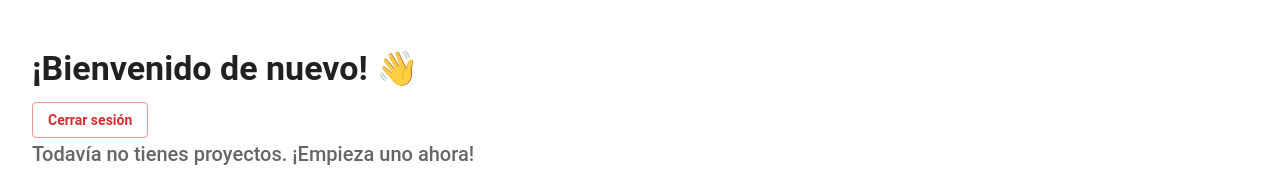
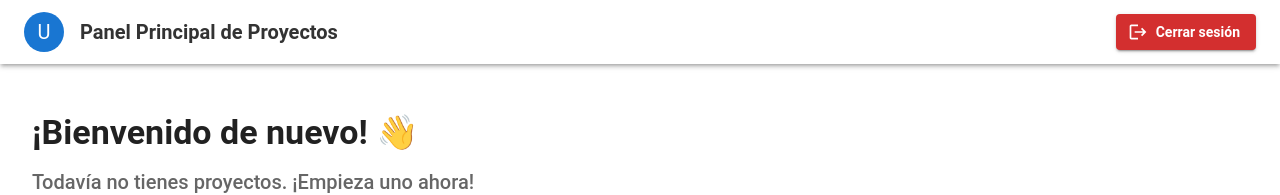
Before and after one commit to Rubo0000/tfg-rubo, a React (Vite) app in the folder frontend/: page /dashboard in a window 1280 px wide. Shown: the top 195 px of the page. Built offline with nearby package versions, Linux system fonts and the light colour scheme; no server answers.

Commit message:
Mejoras de navegacion entre paginas

```diff
--- /dev/null
+++ b/frontend/src/components/AppHeader.jsx
@@ -0,0 +1,69 @@
+import { AppBar, Toolbar, Typography, Button, IconButton, Box, Avatar, Snackbar, Alert } from "@mui/material";
+import { Dashboard, Logout } from "@mui/icons-material";
+import { useLocation, useNavigate } from "react-router-dom";
+import { logoutUser } from "../services/api";
+import { useState } from "react";
+function AppHeader() {
+    const location = useLocation();
+    const navigate = useNavigate();
+    const [logoutMsgOpen, setLogoutMsgOpen] = useState(false);
+    const userName = localStorage.getItem("userName") || "Usuario";
+
+    const handleLogout = async () => {
+        await logoutUser();
+        setLogoutMsgOpen(true);
+        setTimeout(() => navigate("/login"), 1500);
+    };
+
+
+    const isDashboard = location.pathname === "/dashboard";
+
+    return (
+        <AppBar position="static" elevation={3} sx={{ backgroundColor: "#ffffff", color: "#333" }}>
+            <Toolbar sx={{ display: "flex", justifyContent: "space-between" }}>
+                <Box sx={{ display: "flex", alignItems: "center", gap: 2 }}>
+                    <Avatar sx={{ bgcolor: "#1976d2" }}>{userName[0]}</Avatar>
+                    <Typography variant="h6" component="div" fontWeight="bold">
+                        {isDashboard ? "Panel Principal de Proyectos" : "Detalles del Proyecto"}
+                    </Typography>
+                </Box>
+                <Box sx={{ display: "flex", alignItems: "center", gap: 2 }}>
+                    {!isDashboard && (
+                        <Button
+                            startIcon={<Dashboard />}
+                            variant="outlined"
+                            color="primary"
+                            onClick={() => navigate("/dashboard")}
+                            sx={{ textTransform: "none", fontWeight: "bold" }}
+                        >
+                            Volver al dashboard
+                        </Button>
+                    )}
+                    <Button
+                        startIcon={<Logout />}
+                        variant="contained"
+                        color="error"
+                        onClick={handleLogout}
+                        sx={{ textTransform: "none", fontWeight: "bold" }}
+                    >
+                        Cerrar sesión
+                    </Button>
+                </Box>
+            </Toolbar>
+            <Snackbar
+                open={logoutMsgOpen}
+                autoHideDuration={1500}
+                onClose={() => setLogoutMsgOpen(false)}
+                anchorOrigin={{ vertical: "top", horizontal: "center" }}
+            >
+                <Alert severity="success" sx={{ width: "100%" }}>
+                    ¡Sesión cerrada exitosamente!
+                </Alert>
+            </Snackbar>
+
+        </AppBar>
+
+    );
+}
+
+export default AppHeader;
--- a/frontend/src/components/ProjectDashboard.jsx
+++ b/frontend/src/components/ProjectDashboard.jsx
@@ -16,6 +16,7 @@ import CreateTaskModal from "../components/CreateTaskModal";
 import TaskFilters from "../components/TaskFilters";
 import TaskList from "../components/TaskList";
 import ProjectMembers from "../components/ProjectMembers";
+import AppHeader from "../components/AppHeader";
 
 function ProjectDashboard() {
     const { projectId } = useParams();
@@ -118,6 +119,8 @@ function ProjectDashboard() {
     }
 
     return (
+        <>
+            <AppHeader />
             <Box sx={{ px: 4, py: 6 }}>
                 <ProjectDetailsHeader name={project.name} description={project.description} />
 
@@ -201,7 +204,25 @@ function ProjectDashboard() {
                         name: user.name
                     }))}
                 />
+                <Button
+                    variant="outlined"
+                    color="secondary"
+                    onClick={() => window.history.back()}
+                    sx={{
+                        mb: 2,
+                        textTransform: "none",
+                        fontWeight: "bold",
+                        borderRadius: 2,
+                        boxShadow: "0px 2px 8px rgba(0, 0, 0, 0.1)",
+                    }}
+                >
+                    ← Volver al dashboard
+                </Button>
+
             </Box>
+
+        </>
+
     );
 }
 
--- a/frontend/src/pages/Dashboard.jsx
+++ b/frontend/src/pages/Dashboard.jsx
@@ -1,5 +1,3 @@
-// components/Dashboard.js
-
 import {
   Box,
   Typography,
@@ -16,6 +14,8 @@ import ProjectStats from "../components/ProjectStats";
 import { fetchProjects, fetchTasksByProject, fetchProjectsByUser, createProject } from "../services/api";
 import { useNavigate } from "react-router-dom";
 import CreateProjectModal from "../components/CreateProjectModal";
+import AppHeader from "../components/AppHeader";
+
 
 function Dashboard() {
   const theme = useTheme();
@@ -92,33 +92,14 @@ function Dashboard() {
     }
   };
 
+  return (
+    <>
+      <AppHeader />
 
-
-
-  const handleLogout = async () => {
-    try {
-      await axios.post("http://localhost:8000/logout");
-    } catch (err) {
-      console.warn("Logout local, sin respuesta del servidor");
-    }
-    localStorage.removeItem("token");
-    localStorage.removeItem("userId");
-    navigate("/login");
-  };
-
-  return (
       <Box sx={{ px: 4, py: 6 }}>
         <Typography variant="h4" fontWeight="bold" gutterBottom>
           ¡Bienvenido de nuevo! <span role="img">👋</span>
         </Typography>
-      <Button
-        variant="outlined"
-        color="error"
-        onClick={handleLogout}
-        sx={{ textTransform: "none", fontWeight: "bold" }}
-      >
-        Cerrar sesión
-      </Button>
         <Typography variant="h6" color="text.secondary" sx={{ mb: 4 }}>
           {projects.length > 0
             ? "Estos son tus proyectos actuales:"
@@ -188,8 +169,6 @@ function Dashboard() {
             </Paper>
           </Grid>
         </Grid>
-
-      {/* Mostrar estadísticas del proyecto seleccionado */}
         {selectedProjectId && (
           <ProjectStats
             totalTasks={projectStats.totalTasks}
@@ -202,9 +181,8 @@ function Dashboard() {
           onClose={() => setModalOpen(false)}
           onCreate={handleProjectSubmit}
         />
-
       </Box>
-
+    </>
   );
 }
 
--- a/frontend/src/services/api.js
+++ b/frontend/src/services/api.js
@@ -105,3 +105,12 @@ export const addUserToProject = async (projectId, userId) => {
     const response = await axios.post(`${API_BASE_URL}/projects/${projectId}/users/${userId}`);
     return response.data;
 };
+export const logoutUser = async () => {
+    try {
+        await axios.post(`${API_BASE_URL}/logout`);
+    } catch (err) {
+        console.warn("Logout local sin respuesta del servidor");
+    } finally {
+        localStorage.clear();
+    }
+};
```
Lines whose indentation alone changed are shown as unchanged.
